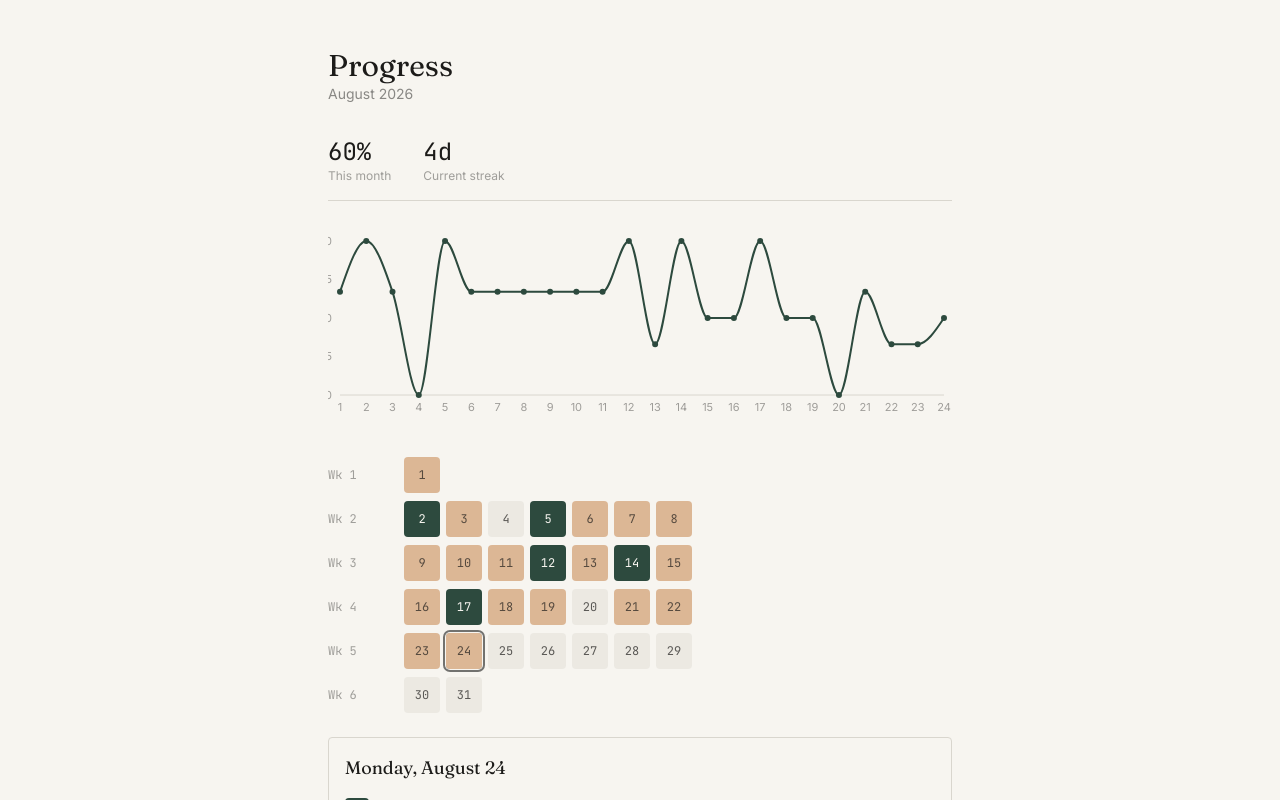
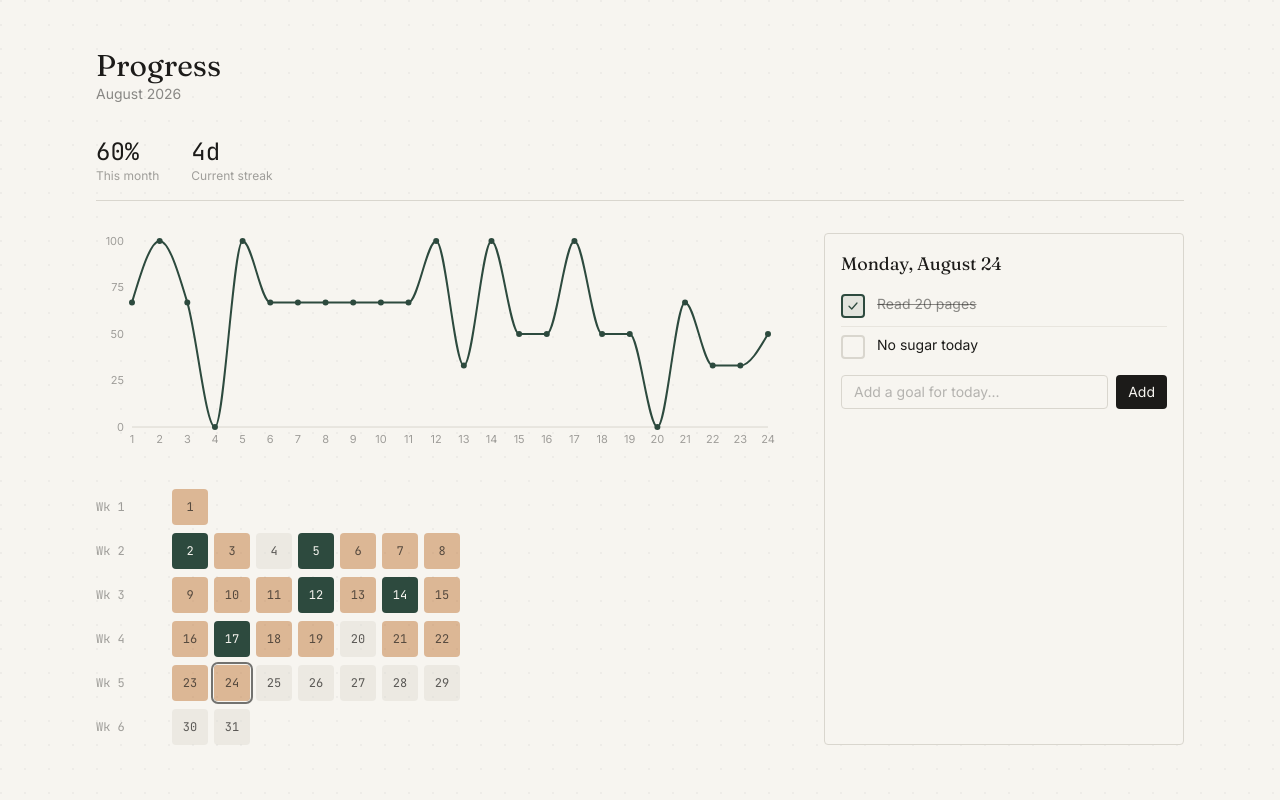
Before and after one commit to baqibullah/progress-tracker, a Next.js app: page / in a window 1280 px wide. Shown: the top 800 px of the page. Built offline with nearby package versions, Linux system fonts and the light colour scheme.

Commit message:
fix: chart y-axis clipping, widen layout to 2-column, add paper texture

```diff
--- a/src/app/globals.css
+++ b/src/app/globals.css
@@ -1,11 +1,11 @@
 @import "tailwindcss";
 
 @theme {
-  --color-paper: #F7F5F0;
-  --color-ink: #1C1B19;
-  --color-done: #2D4A3E;
-  --color-streak: #C17A3D;
-  --color-undone: #D9D6CE;
+  --color-paper: #f7f5f0;
+  --color-ink: #1c1b19;
+  --color-done: #2d4a3e;
+  --color-streak: #c17a3d;
+  --color-undone: #d9d6ce;
 
   --font-display: var(--font-display);
   --font-body: var(--font-body);
@@ -14,6 +14,12 @@
 
 body {
   background-color: var(--color-paper);
+  background-image: radial-gradient(
+    circle at 1px 1px,
+    rgba(28, 27, 25, 0.04) 1px,
+    transparent 0
+  );
+  background-size: 24px 24px;
   color: var(--color-ink);
   font-family: var(--font-body);
 }
--- a/src/app/page.tsx
+++ b/src/app/page.tsx
@@ -44,7 +44,7 @@ export default function Home() {
   const selectedDayGoals = goals.filter((g) => g.date === selectedDate);
 
   return (
-    <main className="mx-auto max-w-2xl px-6 py-12">
+    <main className="mx-auto max-w-6xl px-8 py-12">
       <h1 className="font-display text-3xl text-ink">Progress</h1>
       <p className="mb-8 text-sm text-ink/50">
         {today.toLocaleString("default", { month: "long", year: "numeric" })}
@@ -54,11 +54,11 @@ export default function Home() {
         <StatsBar completionPct={completionPct} currentStreak={4} />
       </div>
 
+      <div className="grid grid-cols-1 gap-10 lg:grid-cols-[1fr_360px]">
+        <div>
           <div className="mb-8">
             <CompletionChart data={chartData} />
           </div>
-
-      <div className="mb-6">
           <MonthHeatmap
             year={year}
             month={month}
@@ -73,6 +73,7 @@ export default function Home() {
           onToggle={toggleGoal}
           onAdd={(title) => addGoal(selectedDate, title)}
         />
+      </div>
     </main>
   );
 }
--- a/src/components/CompletionChart.tsx
+++ b/src/components/CompletionChart.tsx
@@ -20,11 +20,11 @@ export default function CompletionChart({ data }: CompletionChartProps) {
   }));
 
   return (
-    <div className="h-48 w-full">
+    <div className="h-56 w-full">
       <ResponsiveContainer width="100%" height="100%">
         <LineChart
           data={chartData}
-          margin={{ top: 8, right: 8, left: -20, bottom: 0 }}
+          margin={{ top: 8, right: 16, left: 0, bottom: 0 }}
         >
           <XAxis
             dataKey="day"
@@ -37,7 +37,7 @@ export default function CompletionChart({ data }: CompletionChartProps) {
             tick={{ fontSize: 11, fill: "#1C1B19", opacity: 0.4 }}
             axisLine={false}
             tickLine={false}
-            width={32}
+            width={36}
           />
           <Tooltip
             contentStyle={{
```
Lines whose indentation alone changed are shown as unchanged.
